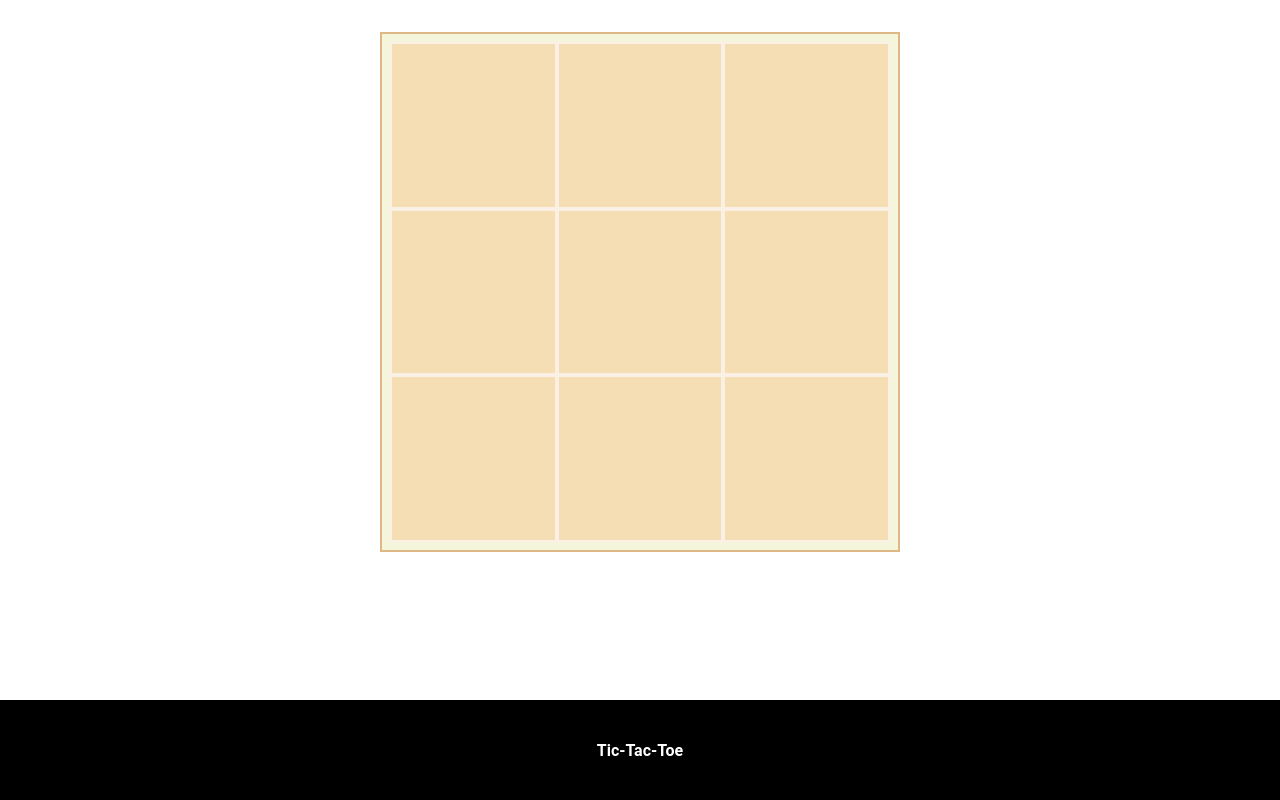
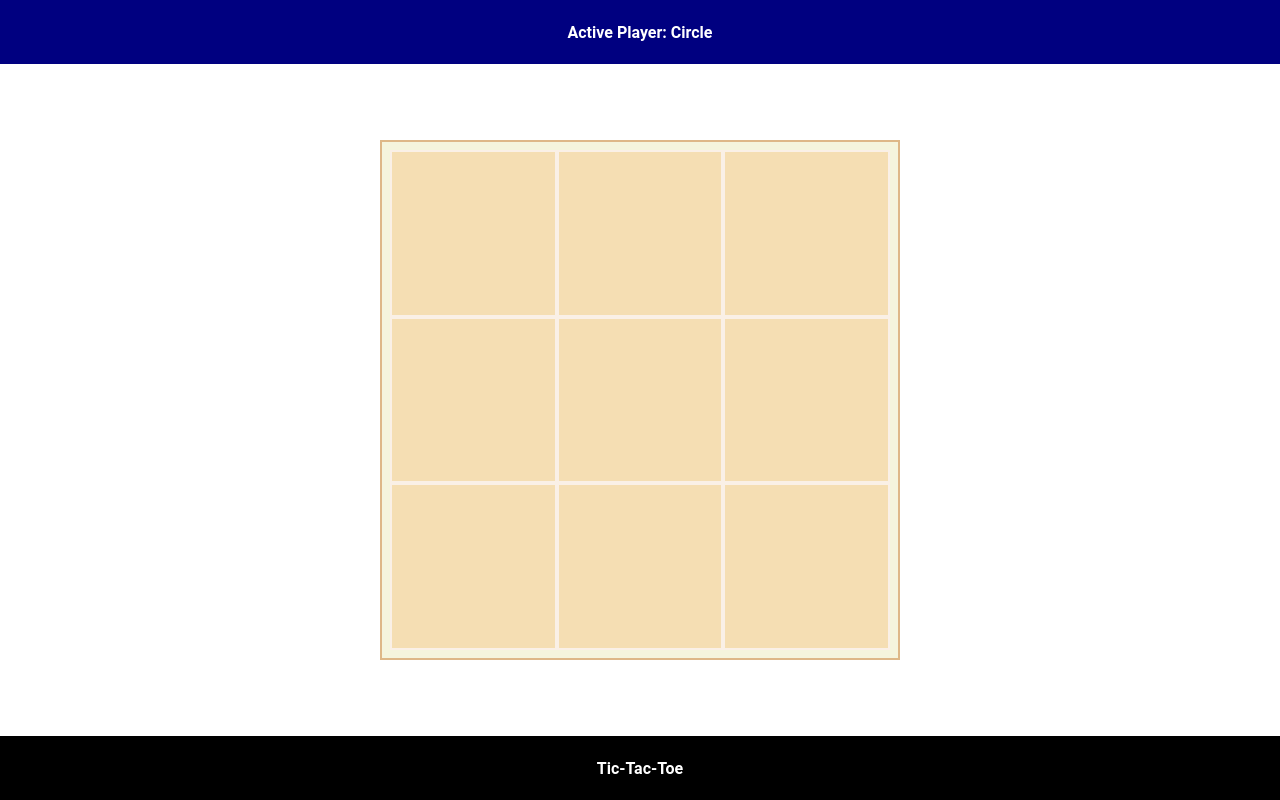
Before and after one commit to TeoKohan/odin-tictactoe, a plain HTML site: page index.html in a window 1280 px wide. Drawn offline with Linux system fonts and the light colour scheme.

Commit message:
Add basic turn structure

```diff
--- a/index.html
+++ b/index.html
@@ -7,6 +7,9 @@
         <script src="./script.js" defer></script>
     </head>
     <body>
+        <header class="neutral">
+            <div class="info"></div>
+        </header>
         <div class="content">
             <div class="board">
                 <div class="row">
@@ -27,7 +30,7 @@
             </div>
         </div>
         <footer>
-            <div class="text">Tic-Tac-Toe</div>
+            <div class="info">Tic-Tac-Toe</div>
         </footer>
     </body>
 </html>
--- a/script.js
+++ b/script.js
@@ -8,14 +8,17 @@ const Game = (() => {
     let Player = (token, link) => {
         const get_token = () => token;
         const get_link = () => link;
-        return { get_token, get_link };
+        let next_player = undefined;
+
+        return { get_token, get_link, next_player};
     };
 
-    const players = [Player(Tokens.Circle, './images/circle.png'), Player(Tokens.Cross, './images/cross.png')];
+    const Gameboard = (() => {
+        let Board;
 
-    const Gameboard = (() => {
-        let Board = [[null, null, null], [null, null, null], [null, null, null]];
-
+        const reset = function () {
+            Board = [[null, null, null], [null, null, null], [null, null, null]];
+        }
         const set_cell = function (n, m, v) {
             Board[n][m] = v;
         }
@@ -26,27 +29,45 @@ const Game = (() => {
             return Board;
         }
 
-        return {set_cell, get_cell, get_board};
+        reset();
+        return {reset, set_cell, get_cell, get_board};
     }
     )();
 
-    let turn = 0;
+    let players =
+        [Player(Tokens.Circle, './images/circle.png'),
+         Player(Tokens.Cross, './images/cross.png')];
+    players[0].next_player = players[1];
+    players[1].next_player = players[0];
+    let active_player = players[0];
+
+    let header = document.querySelector('header');
+    let text = document.querySelector('header .info');
+
+    function update () {
+        text.textContent = 'Active Player: ' + (active_player?.get_token() ?? '');
+        header.classList = [active_player?.get_token() ?? 'Neutral'];
+    }
+
     let G = Gameboard;
 
     cells = document.querySelectorAll('.cell');
     for (let i = 0; i < 9; ++i)
         cells[i].addEventListener('click', e => {
-            console.log('click');
-            let player = players[(turn++)%2];
+            if (!active_player)
+                return;
             let [n, m] = [i%3, Math.floor(i/3)];
-
             if (!G.get_cell(n, m)) {
-                G.set_cell(n, m, player.get_token());
+                G.set_cell(n, m, active_player.get_token());
                 let img = cells[i].querySelector('img');
-                img.setAttribute('src', player.get_link());
+                img.setAttribute('src', active_player.get_link());
                 img.style.display = 'block';
+                active_player = active_player.next_player;
+                update();
             }
         });
+
+    update();
 }
 )();
 
--- a/style.css
+++ b/style.css
@@ -13,6 +13,27 @@ body {
     justify-content: space-between;
 
     align-items: stretch;
+}
+
+header {
+    min-height: 64px;
+    display: flex;
+    justify-content: center;
+    align-items: center;
+
+    color: white;
+}
+
+.Neutral {
+    background-color: black;
+}
+
+.Circle {
+    background-color: navy;
+}
+
+.Cross {
+    background-color: brown;
 }
 
 .content {
@@ -55,7 +76,7 @@ img {
 }
 
 footer {
-    height: 100px;
+    min-height: 64px;
     display: flex;
     justify-content: center;
     align-items: center;
@@ -64,7 +85,7 @@ footer {
     background-color: black;
 }
 
-footer>* {
+.info {
     font-size: 16px;
     font-weight: bold;
 }
```
